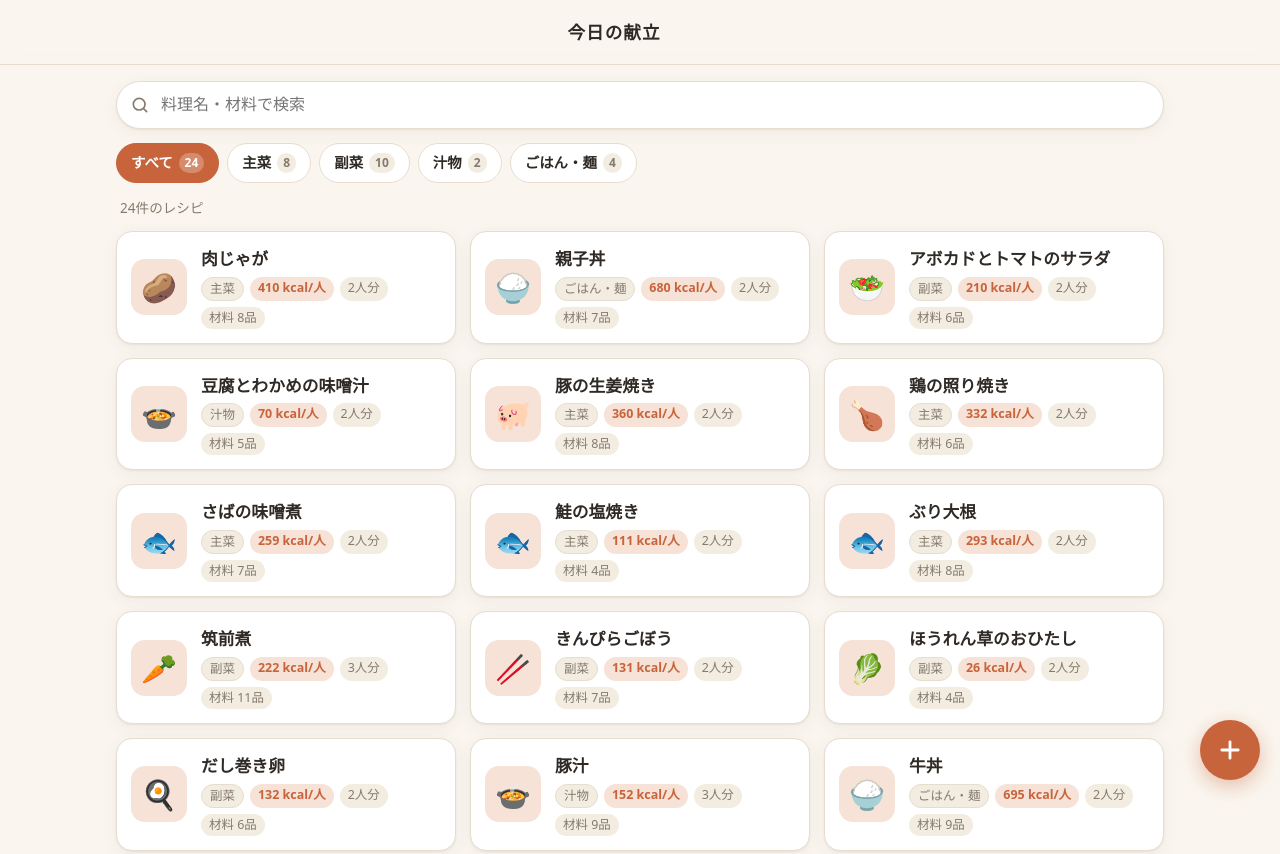
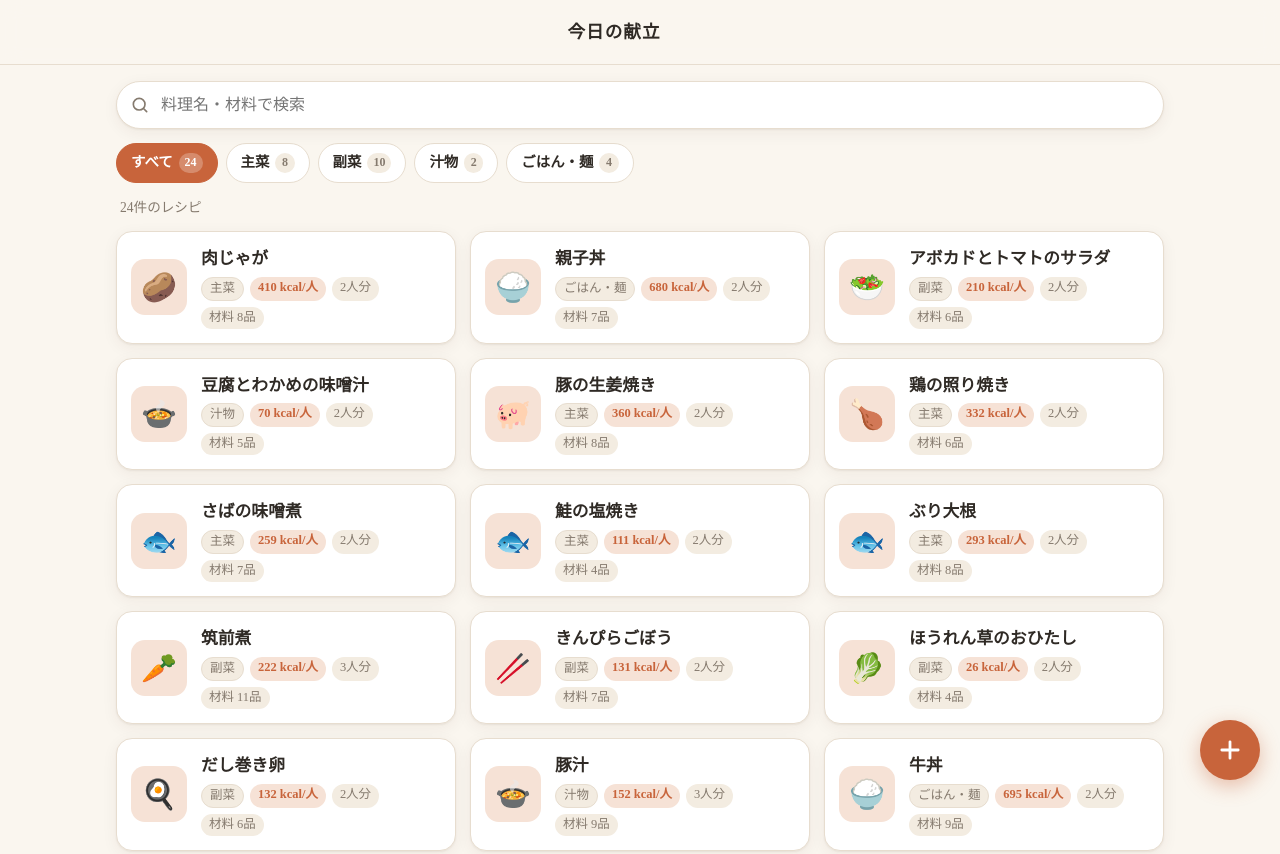
Before and after one commit to jianerjiafei65-del/cooking, a plain HTML site: page index.html in a window 1280 px wide. Shown: the top 854 px of the page. Drawn offline with Linux system fonts and the light colour scheme.

Commit message:
文字をすべて明朝体に変更
Co-Authored-By: Claude Opus 5.5 <noreply@anthropic.com>
Claude-Session: https://claude.ai/code/session_019hjj3R1keXwoe9XGRX154Y

```diff
--- a/index.html
+++ b/index.html
@@ -5,6 +5,9 @@
   <meta name="viewport" content="width=device-width, initial-scale=1, viewport-fit=cover">
   <meta name="theme-color" content="#c8643b">
   <title>今日の献立</title>
+  <link rel="preconnect" href="https://fonts.googleapis.com">
+  <link rel="preconnect" href="https://fonts.gstatic.com" crossorigin>
+  <link rel="stylesheet" href="https://fonts.googleapis.com/css2?family=Noto+Serif+JP:wght@400;700&display=swap">
   <link rel="stylesheet" href="style.css?v=92b5147">
 </head>
 <body>
--- a/style.css
+++ b/style.css
@@ -55,7 +55,7 @@ body {
   margin: 0;
   background: var(--bg);
   color: var(--text);
-  font-family: "Hiragino Maru Gothic ProN", "Hiragino Sans", "Noto Sans JP", "Yu Gothic UI", "Meiryo", system-ui, sans-serif;
+  font-family: "Hiragino Mincho ProN", "Hiragino Mincho Pro", "Yu Mincho", "YuMincho", "Noto Serif JP", "BIZ UDPMincho", "MS PMincho", serif;
   line-height: 1.6;
   -webkit-text-size-adjust: 100%;
   -webkit-tap-highlight-color: transparent;
@@ -63,6 +63,7 @@ body {
 
 svg { width: 22px; height: 22px; fill: none; stroke: currentColor; stroke-width: 2; stroke-linecap: round; stroke-linejoin: round; }
 button { font: inherit; color: inherit; cursor: pointer; }
+input, textarea, select { font-family: inherit; }
 [hidden] { display: none !important; }
 
 main {
```
